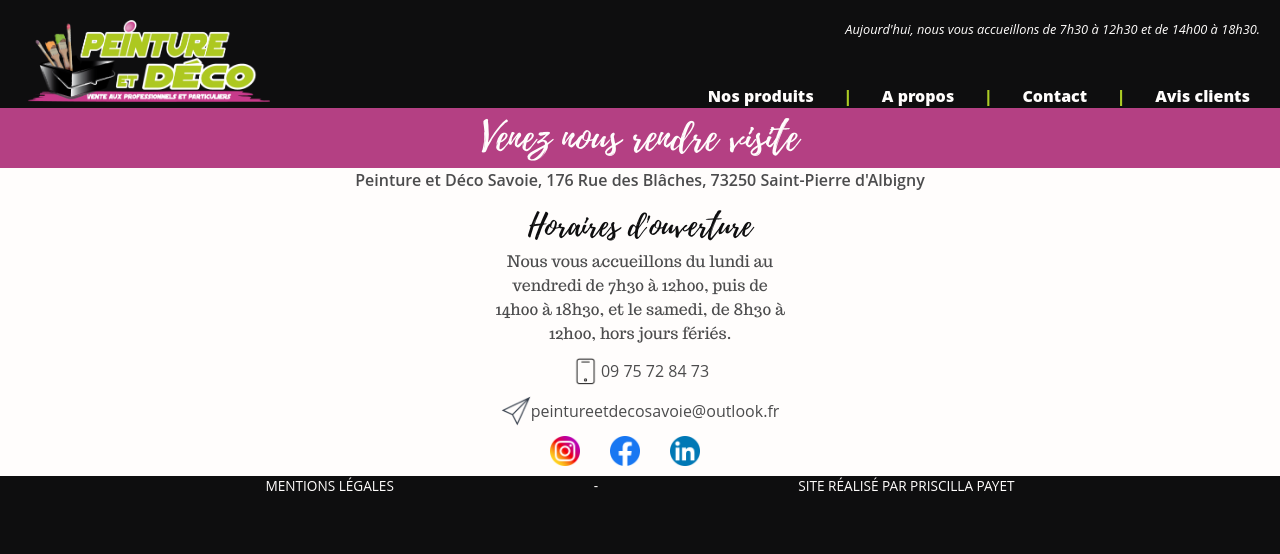
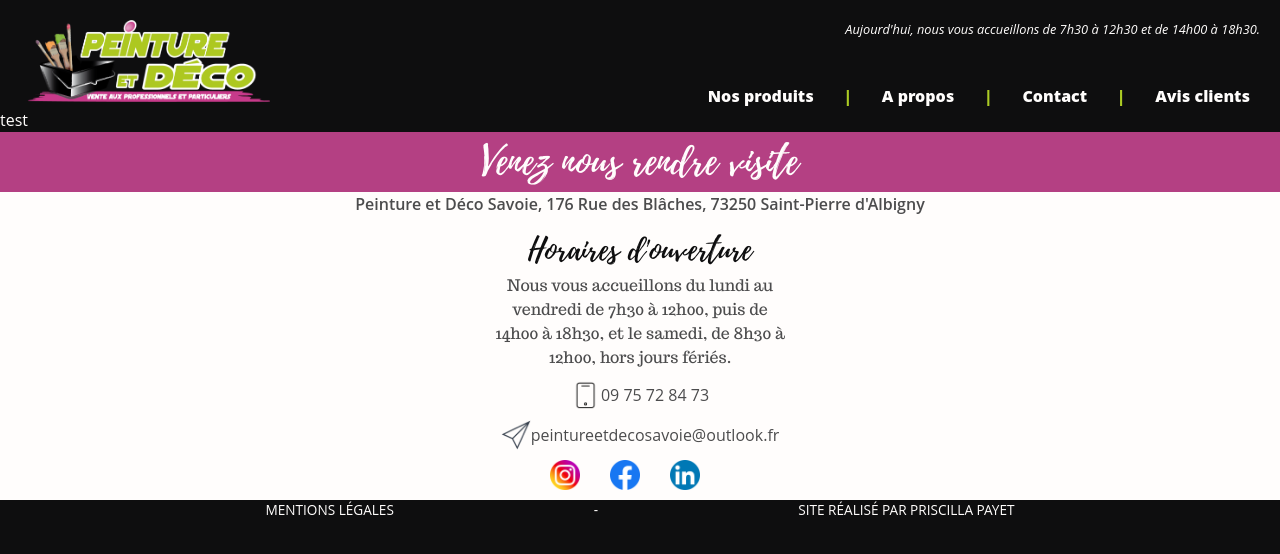
Before and after one commit to PriscillaPayet/peintureEtDecoSavoie, a React (Vite) app: page /peinture-et-deco-savoie/about in a window 1280 px wide. Shown: the top 554 px of the page. Built offline with nearby package versions, Linux system fonts and the light colour scheme; a web font is replaced by a local one.

Commit message:
component About created

```diff
--- /dev/null
+++ b/src/components/About/About.scss
@@ -0,0 +1 @@
+@import '../../styles/variables';
--- /dev/null
+++ b/src/components/About/About.tsx
@@ -0,0 +1,16 @@
+import  './About.scss';
+import React, { useState } from 'react';
+// import { SliderProps } from '../../@types/interface';
+
+function About() {
+
+
+
+  return (
+    <div className="about-container">
+      test
+    </div>
+  );
+
+ };
+export default About;
--- a/src/components/App/App.tsx
+++ b/src/components/App/App.tsx
@@ -2,8 +2,9 @@
 import './App.scss';
 import { Route, Routes, useNavigate } from 'react-router-dom';
 import Header from '../Header/Header';
-import Footer from '../Footer/Footer'
-import Home from '../Home/Home'
+import Footer from '../Footer/Footer';
+import Home from '../Home/Home';
+import About from '../About/About';
 
 
 function App() {
@@ -12,7 +13,9 @@ function App() {
       < Header />
       <Routes>
         <Route path="/" element={<Home />} />
+        <Route path="/about" element={<About />} />
       </Routes>
+
       < Footer />
     </>
   );
```
